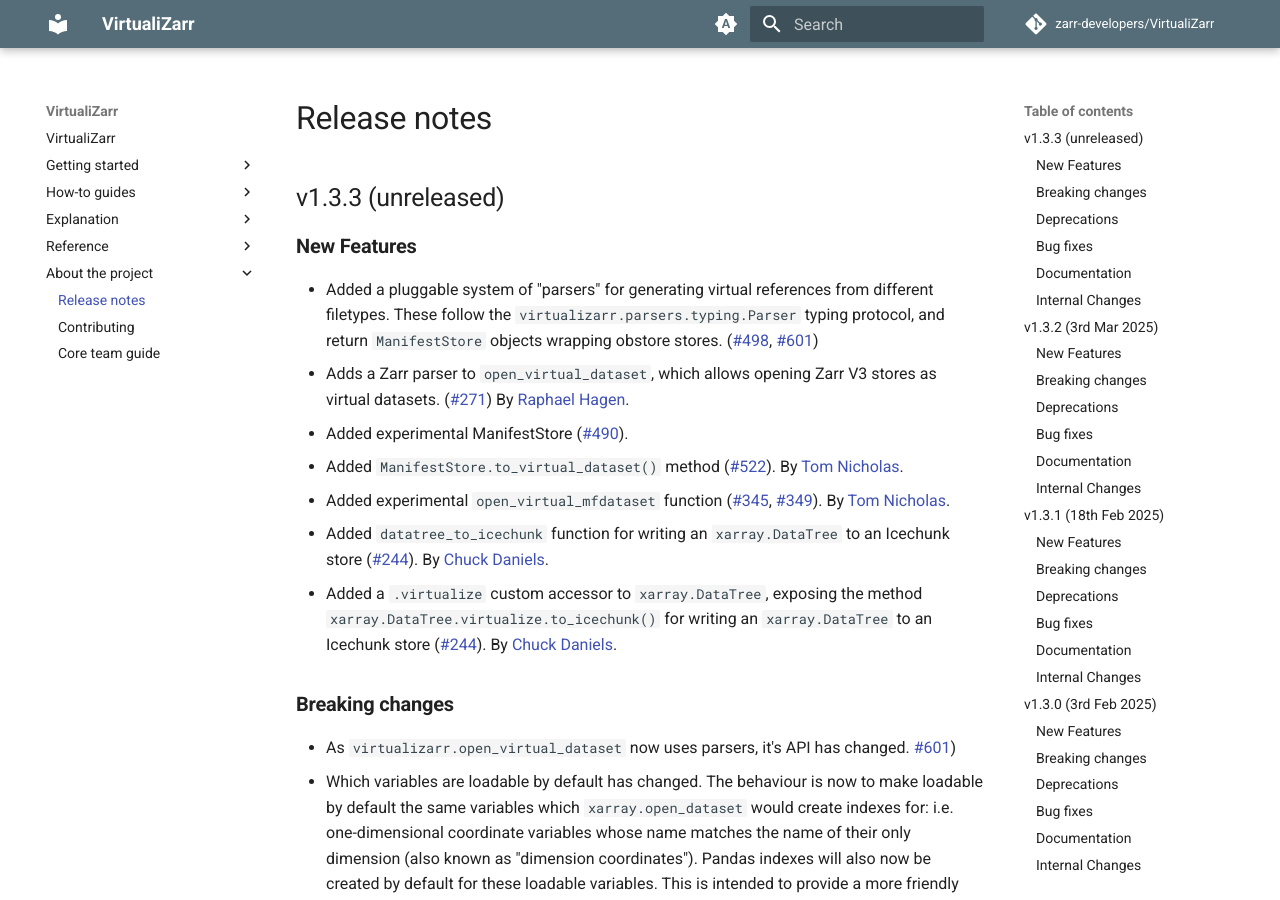
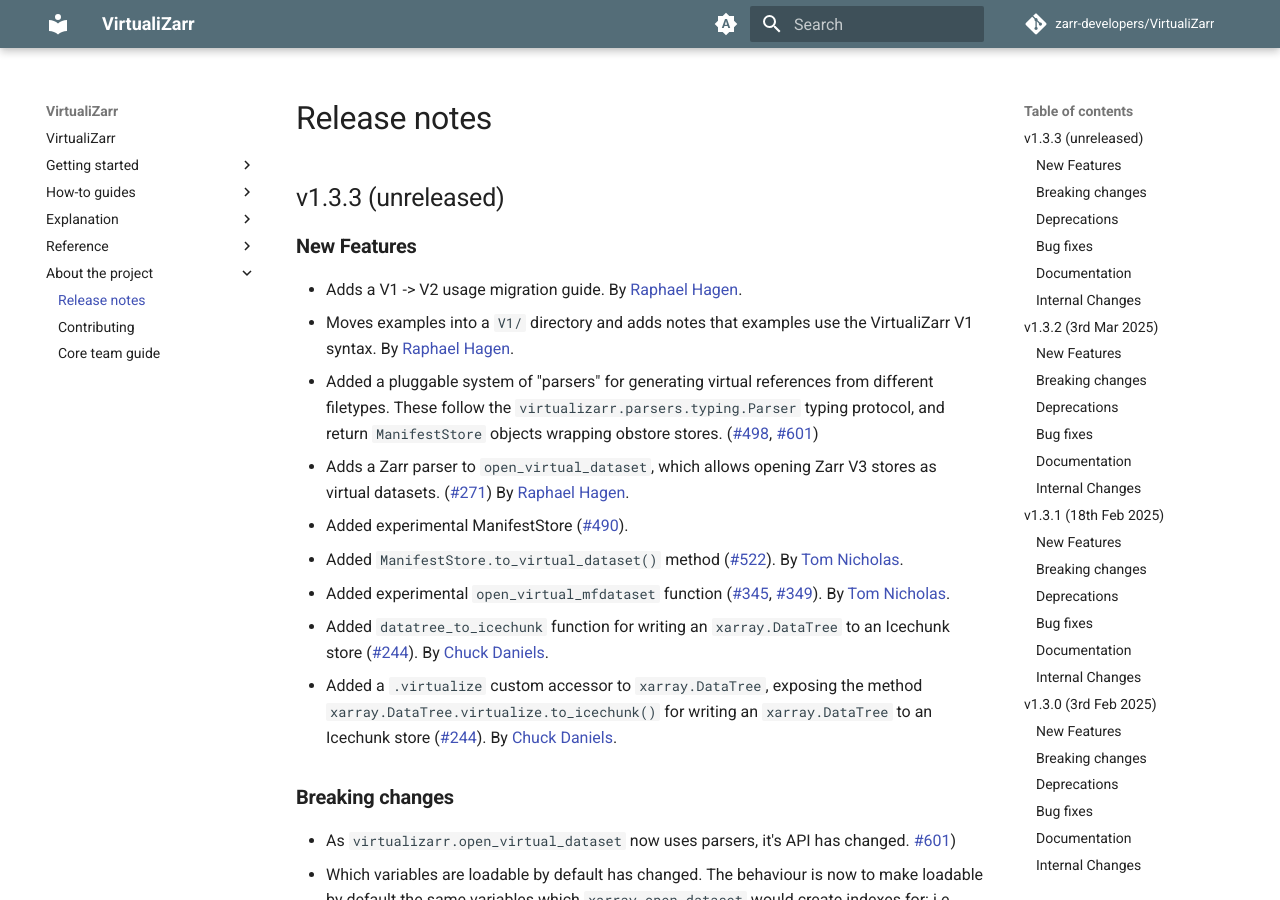
Before and after one commit to zarr-developers/VirtualiZarr, an MkDocs documentation site: the page built from docs/releases.md, in a window 1280 px wide and 900 px high. Built offline with MkDocs 1.6.1 and Material for MkDocs 9.7.7, drawn with Linux system fonts in a browser that asks for light colours; comment, search, counter and statistics services are not loaded; the version menu is left out.

```diff
--- a/docs/releases.md
+++ b/docs/releases.md
@@ -4,6 +4,8 @@
 
 ### New Features
 
+- Adds a V1 -> V2 usage migration guide. By [Raphael Hagen](https://github.com/norlandrhagen).
+- Moves examples into a `V1/` directory and adds notes that examples use the VirtualiZarr V1 syntax. By [Raphael Hagen](https://github.com/norlandrhagen).
 - Added a pluggable system of "parsers" for generating virtual references from different filetypes. These follow the `virtualizarr.parsers.typing.Parser` typing protocol, and return `ManifestStore` objects wrapping obstore stores.
   ([#498](https://github.com/zarr-developers/VirtualiZarr/issues/498), [#601](https://github.com/zarr-developers/VirtualiZarr/pull/601))
 - Adds a Zarr parser to `open_virtual_dataset`, which allows opening Zarr V3 stores as virtual datasets.
```
Also changed, not shown: docs/migration_guide.md (+1 -1 lines).
